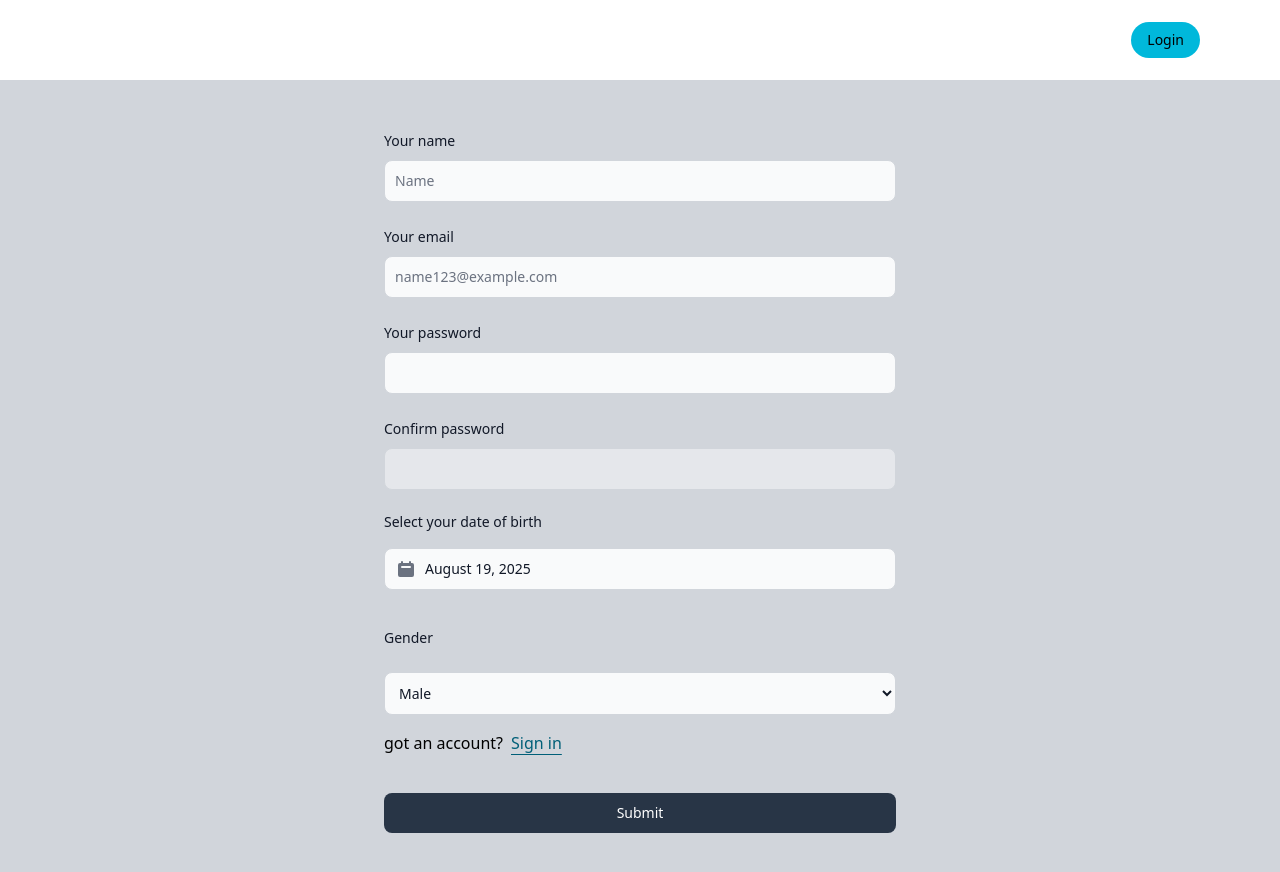
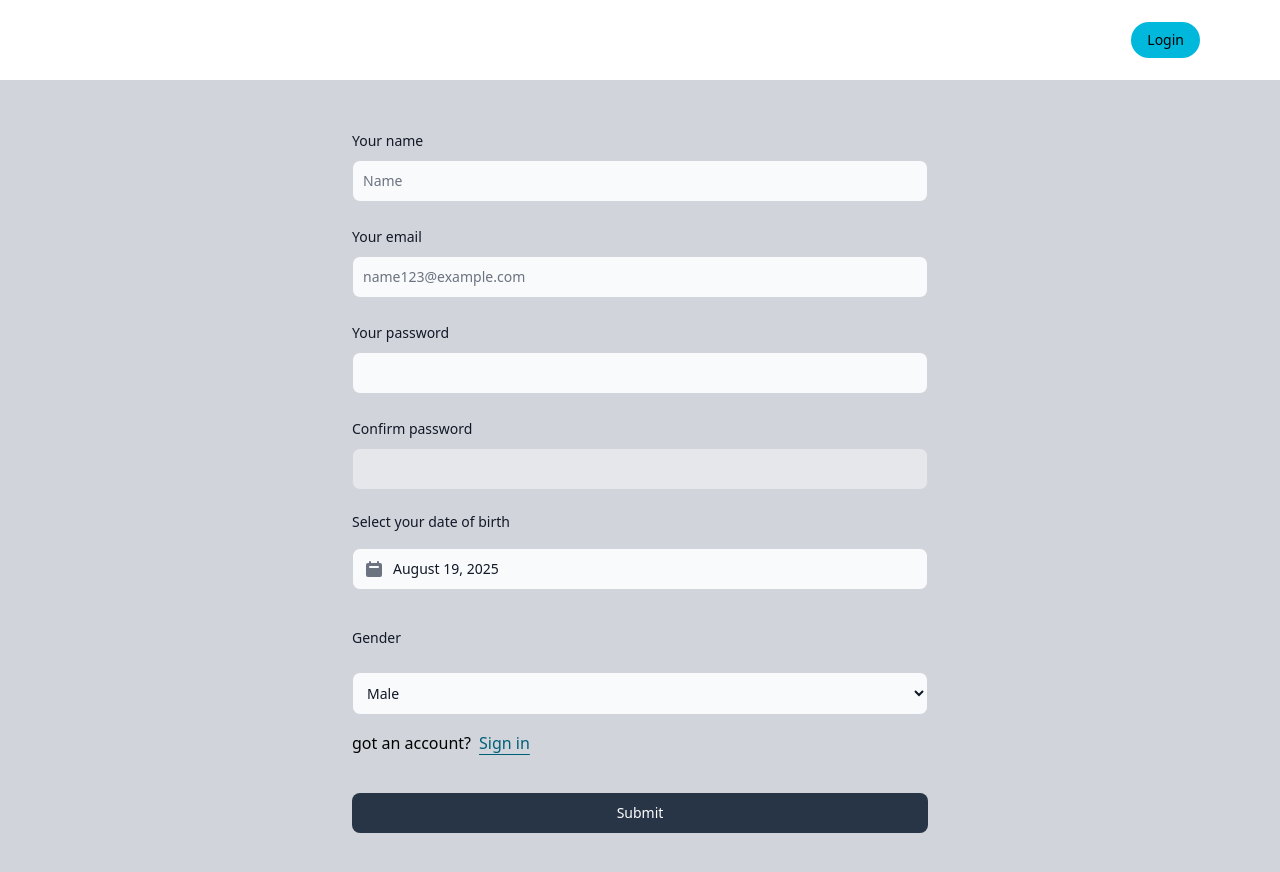
Before and after one commit to abdallah834/route-social-app, a React (Vite) app: page /register in a window 1280 px wide. Shown: the top 872 px of the page. Built offline with nearby package versions, Linux system fonts and the light colour scheme; some icons are missing.

Commit message:
first commit

```diff
--- a/src/pages/auth/login/Login.jsx
+++ b/src/pages/auth/login/Login.jsx
@@ -54,10 +54,10 @@
 
   return (
     <>
-      <div className="form-container min-w-md flex justify-center items-center min-h-[80vh]">
+      <div className="form-container flex justify-center items-center min-h-[80vh]">
         <form
           onSubmit={handleSubmit(createUser)}
-          className="flex flex-col gap-4 min-w-lg"
+          className="flex flex-col gap-4 w-xl"
         >
           {/*****************Email*****************/}
           <div>
--- a/src/pages/auth/register/Register.jsx
+++ b/src/pages/auth/register/Register.jsx
@@ -80,10 +80,10 @@
 
   return (
     <>
-      <div className="form-container min-w-md py-12 flex justify-center items-center min-h-[80vh]">
+      <div className="form-container py-12 flex justify-center items-center min-h-[80vh]">
         <form
           onSubmit={handleSubmit(createUser)}
-          className="flex flex-col gap-4 min-w-lg"
+          className="flex flex-col gap-4 w-xl"
         >
           {/*****************Name*****************/}
 
```
